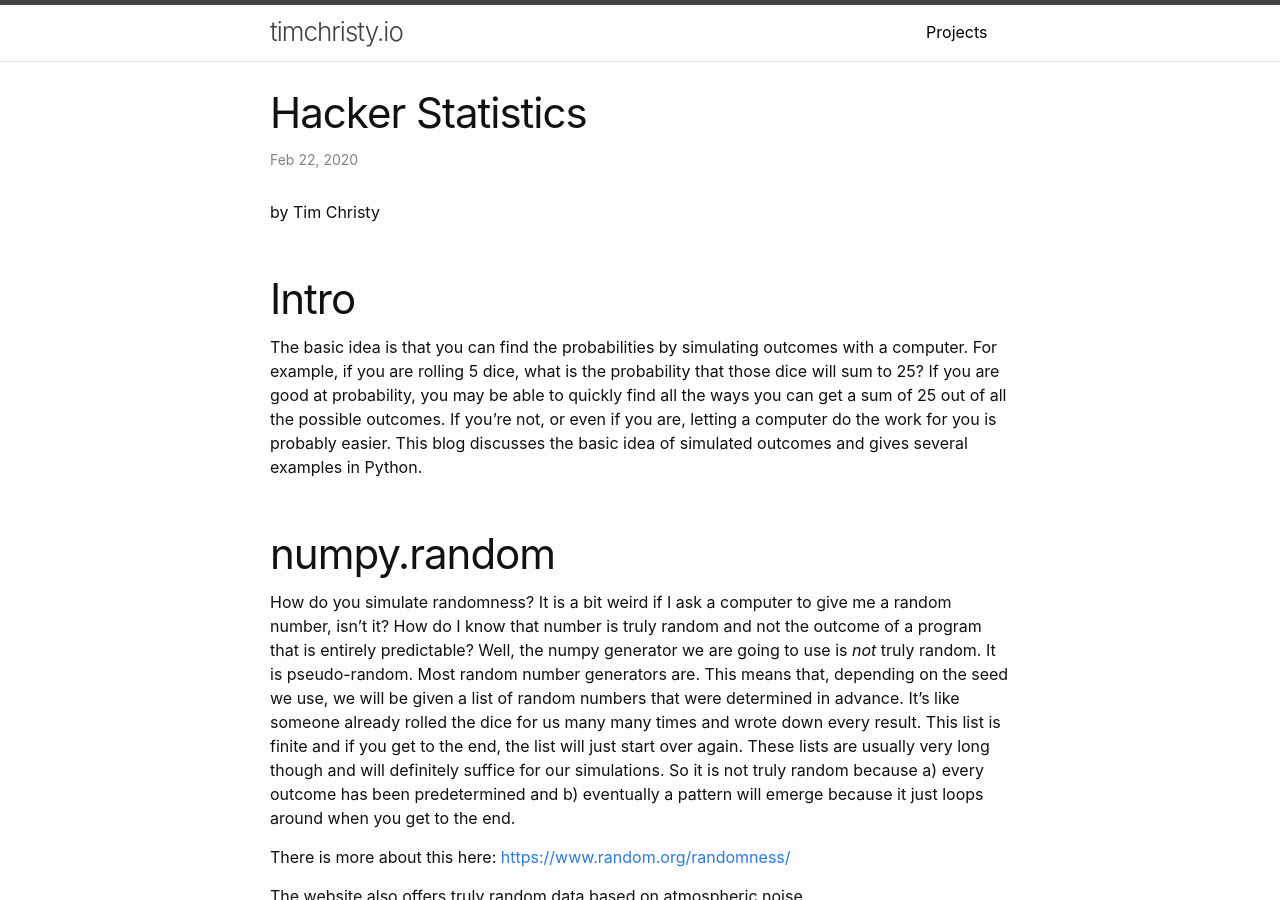
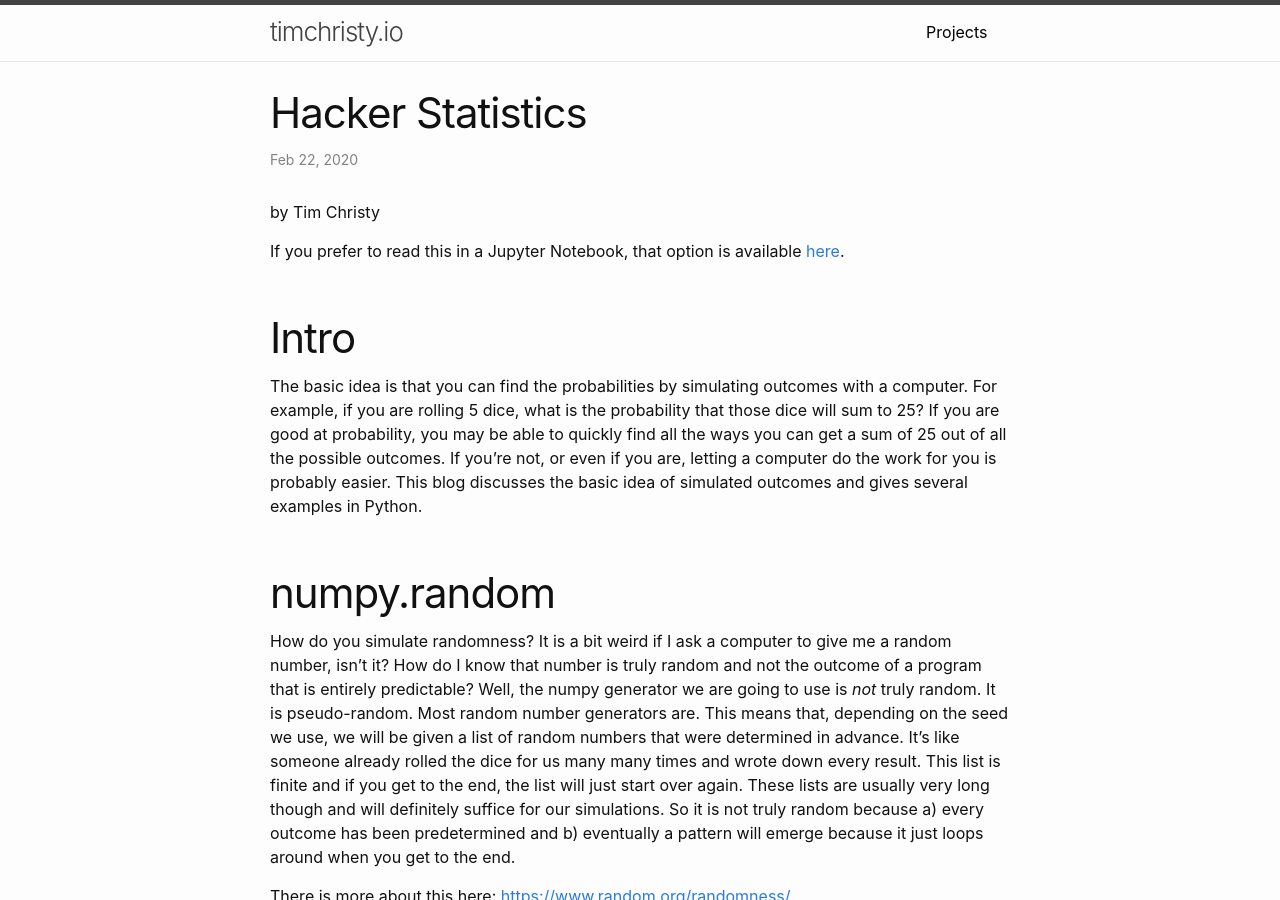
Before and after one commit to tim-christy/temp, a Jekyll site: the page built from _posts/2020-02-22-hypothesis-tests.md, in a window 1280 px wide and 900 px high. Built offline with Jekyll 4.4.1, drawn with Linux system fonts in a browser that asks for light colours; formulas are drawn with MathJax 3.

Commit message:
edited blog

```diff
--- a/_posts/2020-02-22-hypothesis-tests.md
+++ b/_posts/2020-02-22-hypothesis-tests.md
@@ -4,6 +4,8 @@ title: "Hacker Statistics"
 Author: Tim Christy
 ---
 by Tim Christy
+
+If you prefer to read this in a Jupyter Notebook, that option is available [here](https://nbviewer.jupyter.org/github/tim-christy/Blogs/blob/master/hacker-statistics.ipynb).
 
 <br>
 
```
